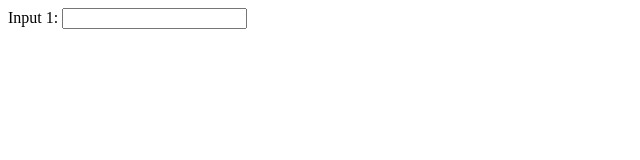
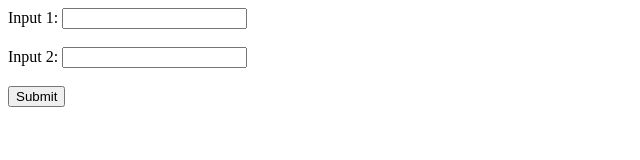
Before and after one commit to acciojob/js-error-handling-rahulsh3105, a website: page main.html in a window 1280 px wide. Shown: the whole page, without its empty margins (0-640 px from the left). Drawn offline with Linux system fonts and the light colour scheme.

Commit message:
created a submission

```diff
--- a/main.html
+++ b/main.html
@@ -11,6 +11,9 @@
 	<form>
       <label for="input1">Input 1:</label>
       <input type="text" id="input1" name="input1"><br><br>
+      <label for="input2">Input 2:</label>
+      <input type="text" id="input2" name="input2"><br><br>
+		  <button>Submit</button>
     </form>
     <script type="text/javascript" src="./script.js">
 </script>
```
